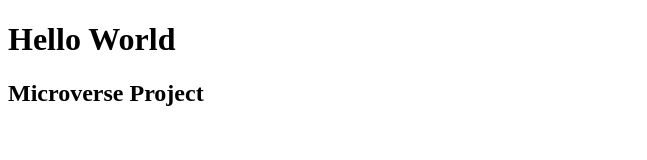
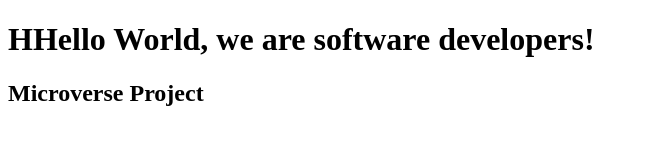
Before and after one commit to usorfaitheloho/Microverse-Tribute-page, a plain HTML site: page fcc-test-suite-template-master/index.html in a window 1280 px wide. Shown: the whole page, without its empty margins (0-647 px from the left). Drawn offline with Linux system fonts and the light colour scheme.

Commit message:
updating h1 message

```diff
--- a/fcc-test-suite-template-master/index.html
+++ b/fcc-test-suite-template-master/index.html
@@ -7,7 +7,7 @@
   </head>
 
   <body>
-<h1>Hello World</h1>
+<h1>HHello World, we are software developers!</h1>
 <h2>Microverse Project</h2>
 
     <script src="https://cdn.freecodecamp.org/testable-projects-fcc/v1/bundle.js"></script>
```
